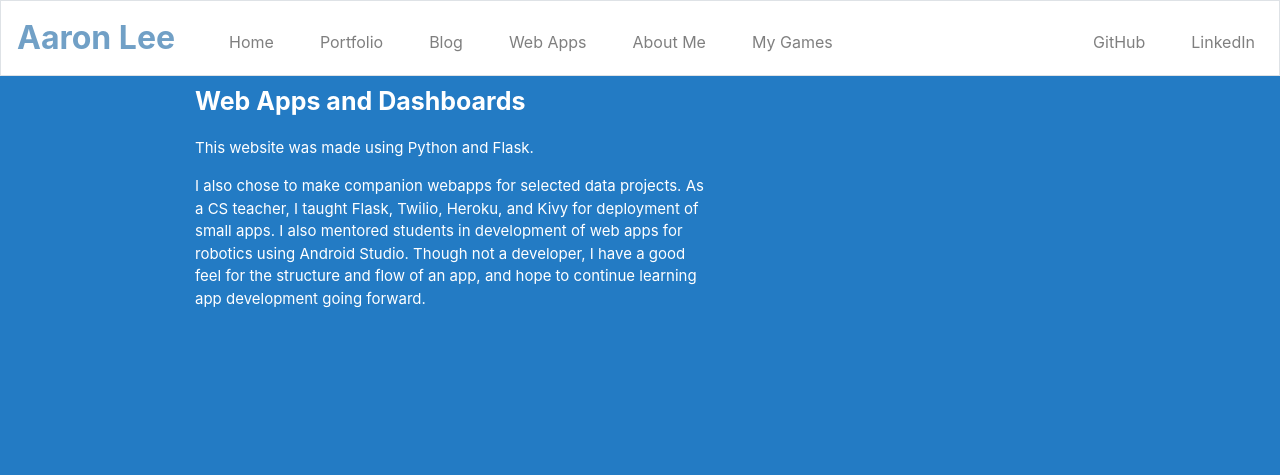
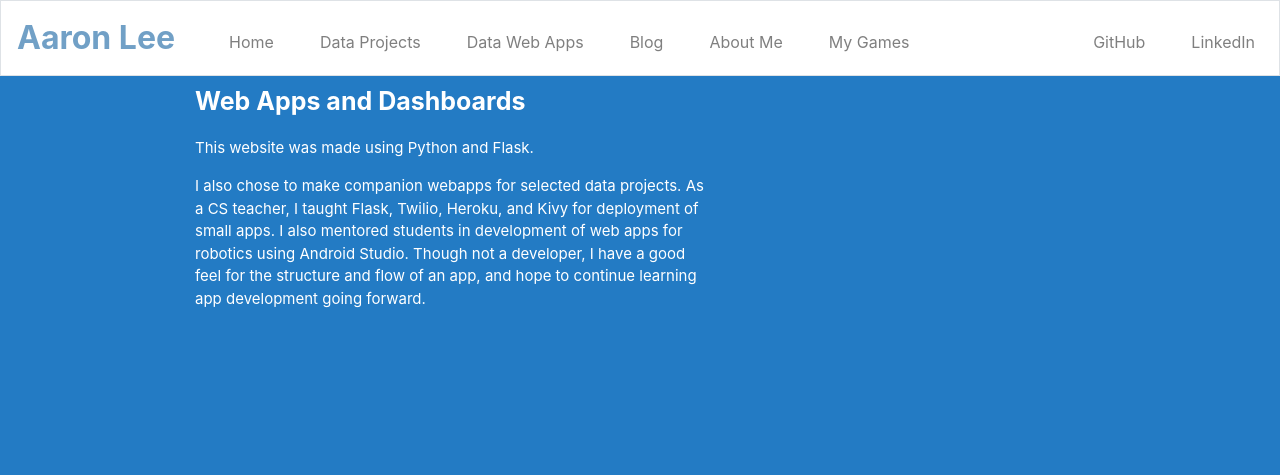
Before and after one commit to sciencelee/sciencelee-portfolio, a Flask app: page /apps in a window 1280 px wide. Shown: the top 475 px of the page. Run offline with Flask 2, Linux system fonts and the light colour scheme; some libraries are stand-ins or nearby versions.

```diff
--- a/helper.py
+++ b/helper.py
@@ -86,7 +86,6 @@
                 'https://github.com/sciencelee/xray-pneumonia-ML',
                 'static/images/xray_project.png',
                 '''Convolutional Neural Network to predict presence of pneumonia at >98% accuracy.  Model runs in google colab.'''],
-
 
             ['Chain Store Voting Habits',
                 'https://github.com/sciencelee/chainstore-election-model',
--- a/templates/layout.html
+++ b/templates/layout.html
@@ -65,14 +65,15 @@
                         <a class="nav-link" id="{{ id }}-nav-link" href="/index">Home</a>
                     </li>
                     <li class="nav-item">
-                        <a class="nav-link" id="{{ id }}-nav-link" href="/portfolio">Portfolio</a>
+                        <a class="nav-link" id="{{ id }}-nav-link" href="/portfolio">Data Projects</a>
+                    </li>
+                    <li class="nav-item">
+                        <a target="_blank" class="nav-link" id="{{ id }}-nav-link" href="/apps">Data Web Apps</a>
                     </li>
                     <li class="nav-item">
                         <a target="_blank" class="nav-link" id="{{ id }}-nav-link" href="/blog">Blog</a>
                     </li>
-                    <li class="nav-item">
-                        <a target="_blank" class="nav-link" id="{{ id }}-nav-link" href="/apps">Web Apps</a>
-                    </li>
+
                     <li class="nav-item">
                         <a class="nav-link" id="{{ id }}-nav-link" href="/about">About Me</a>
                     </li>
```
